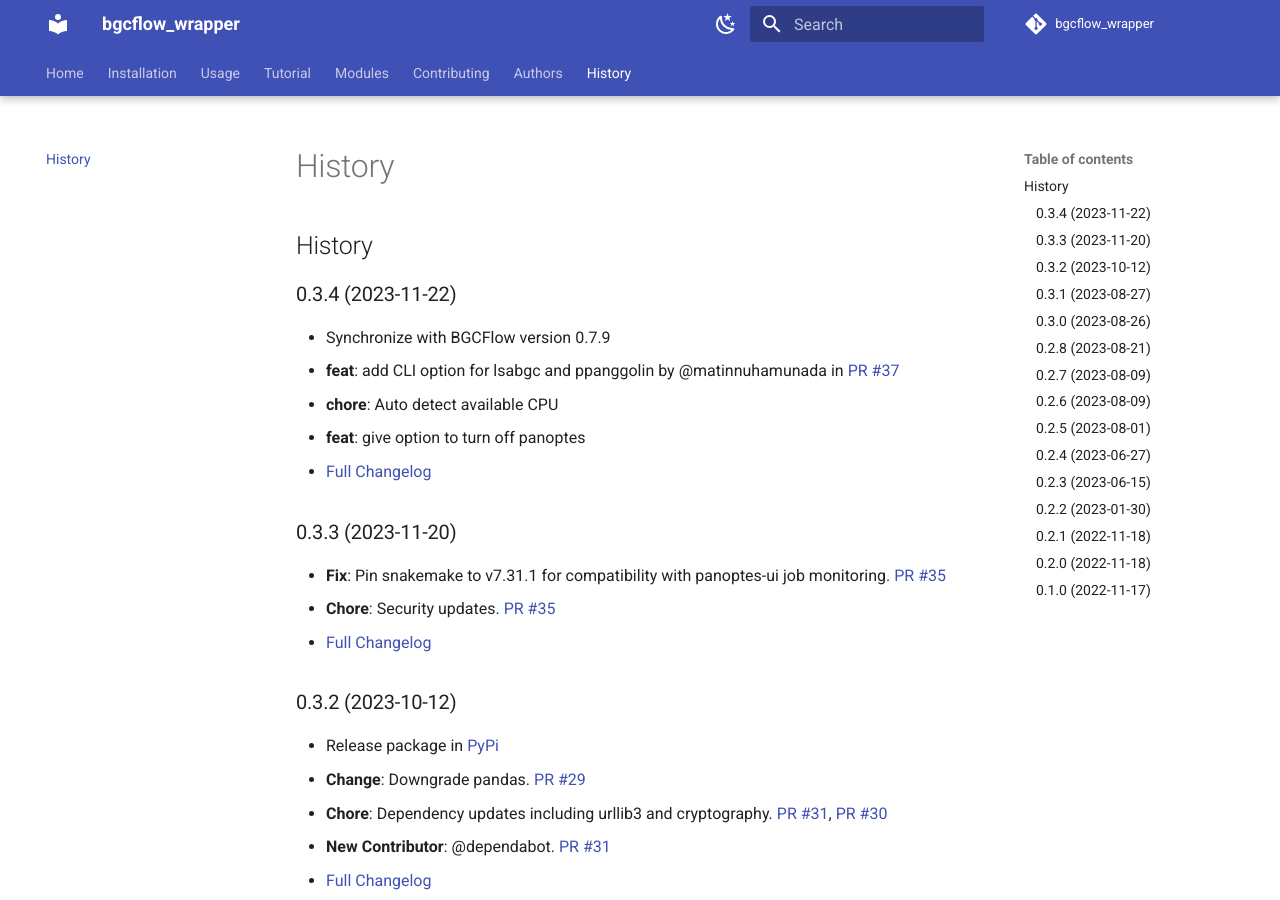
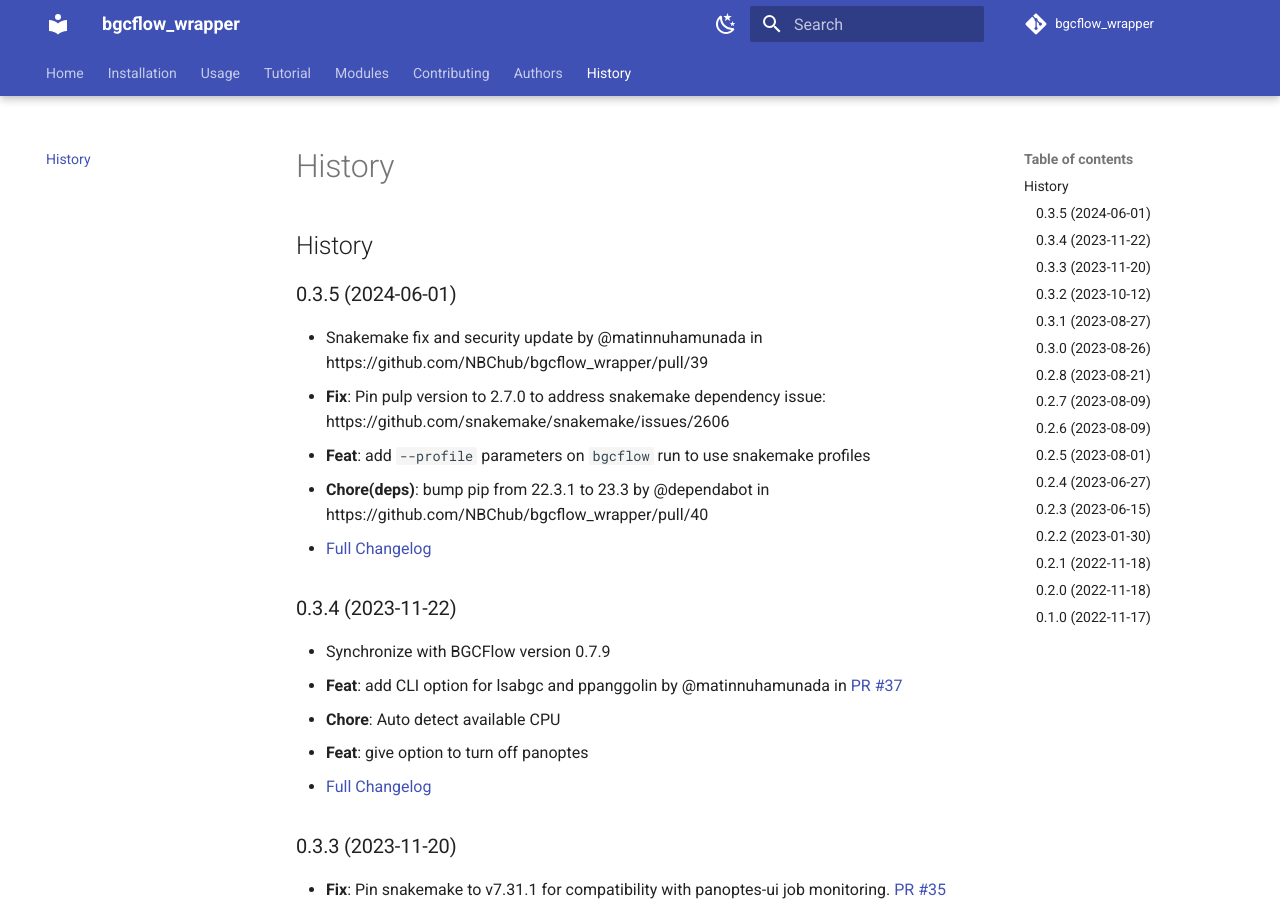
Before and after one commit to NBChub/bgcflow_wrapper, an MkDocs documentation site: the page built from docs/history.md, in a window 1280 px wide and 900 px high. Built offline with MkDocs 1.6.1 and Material for MkDocs 9.7.7, drawn with Linux system fonts in a browser that asks for light colours; comment, search, counter and statistics services are not loaded; the version menu is left out.

Commit message:
docs: update history

```diff
--- a/HISTORY.md
+++ b/HISTORY.md
@@ -1,9 +1,16 @@
 # History
+## 0.3.5 (2024-06-01)
+- Snakemake fix and security update by @matinnuhamunada in https://github.com/NBChub/bgcflow_wrapper/pull/39
+- **Fix**: Pin pulp version to 2.7.0 to address snakemake dependency issue: https://github.com/snakemake/snakemake/issues/2606
+- **Feat**: add `--profile` parameters on `bgcflow` run to use snakemake profiles
+- **Chore(deps)**: bump pip from 22.3.1 to 23.3 by @dependabot in https://github.com/NBChub/bgcflow_wrapper/pull/40
+- [Full Changelog](https://github.com/NBChub/bgcflow_wrapper/compare/v0.3.4...v0.3.5)
+
 ## 0.3.4 (2023-11-22)
 - Synchronize with BGCFlow version 0.7.9
-- **feat**: add CLI option for lsabgc and ppanggolin by @matinnuhamunada in [PR #37](https://github.com/NBChub/bgcflow_wrapper/pull/37)
-- **chore**: Auto detect available CPU
-- **feat**: give option to turn off panoptes
+- **Feat**: add CLI option for lsabgc and ppanggolin by @matinnuhamunada in [PR #37](https://github.com/NBChub/bgcflow_wrapper/pull/37)
+- **Chore**: Auto detect available CPU
+- **Feat**: give option to turn off panoptes
 - [Full Changelog](https://github.com/NBChub/bgcflow_wrapper/compare/v0.3.3...v0.3.4)
 
 ## 0.3.3 (2023-11-20)
```
